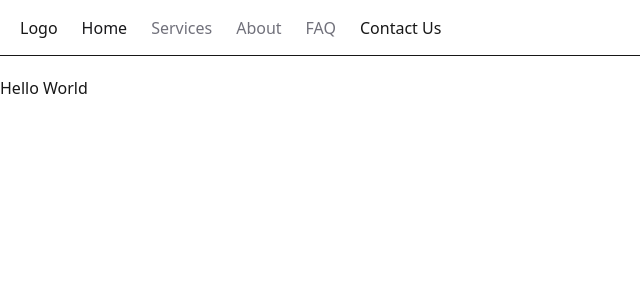
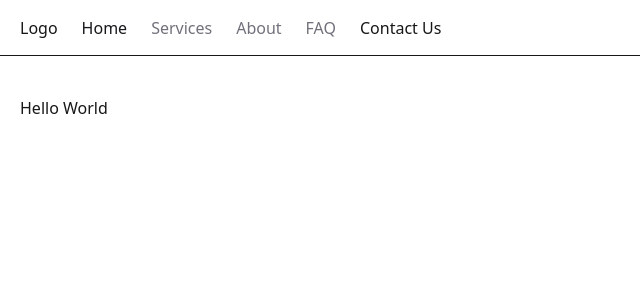
Before and after one commit to KlenamChris/dominionbehavioral, a Next.js app: page / in a window 1280 px wide. Shown: the top 300 px of the page, without its empty margins (0-640 px from the left). Built offline with nearby package versions, Linux system fonts and the light colour scheme.

Commit message:
customize font-family

```diff
--- a/src/app/layout.tsx
+++ b/src/app/layout.tsx
@@ -1,7 +1,12 @@
 import type { Metadata } from "next";
+import { Inter } from 'next/font/google';
 import "./globals.css";
 import NavBar from "./NavBar";
 
+const inter = Inter({
+  subsets: ['latin'],
+  variable: '--font-inter',
+})
 export const metadata: Metadata = {
   title: "Dominion Behavioral",
   description: "Your Health Matters to Us",
@@ -14,9 +19,9 @@ export default function RootLayout({
 }>) {
   return (
     <html lang="en">
-      <body>
+      <body className={inter.variable}>
         <NavBar />
-        <main>{children}</main>
+        <main className="p-5">{children}</main>
       </body>
     </html>
   );
```
